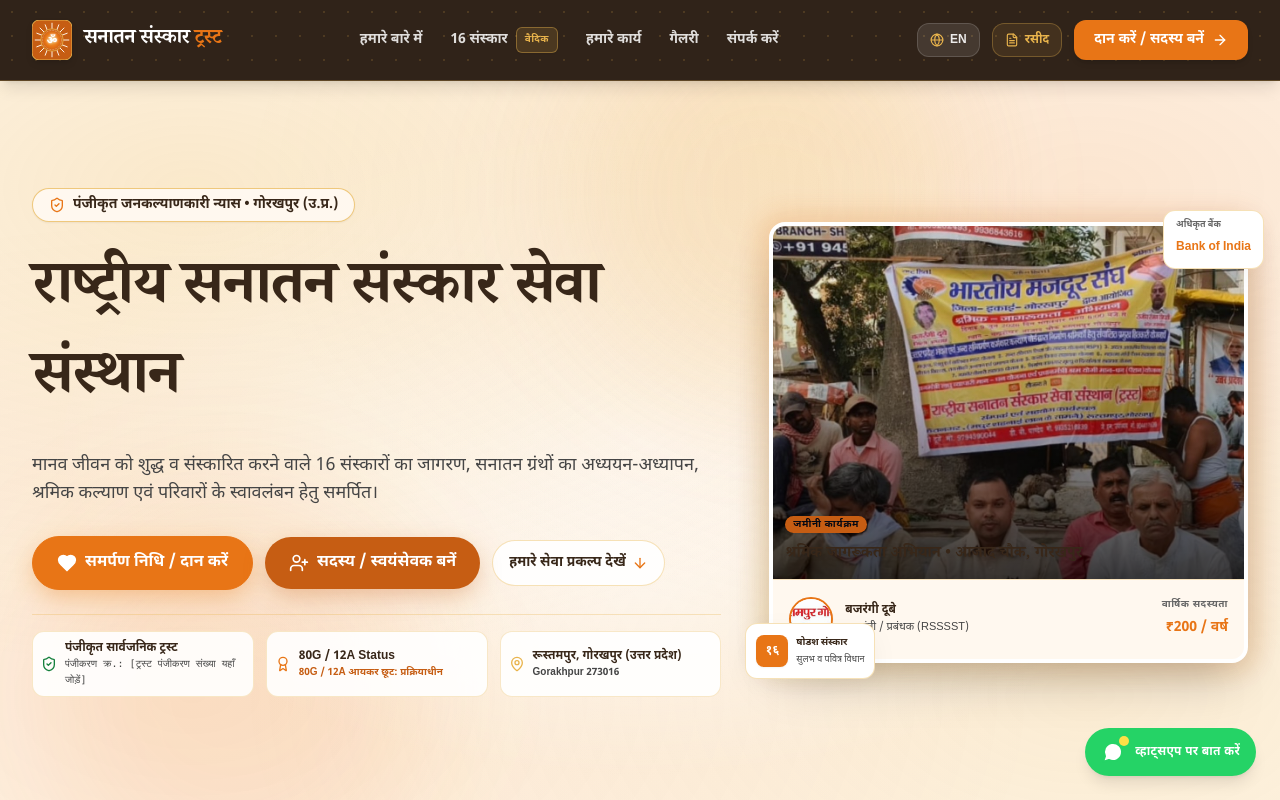
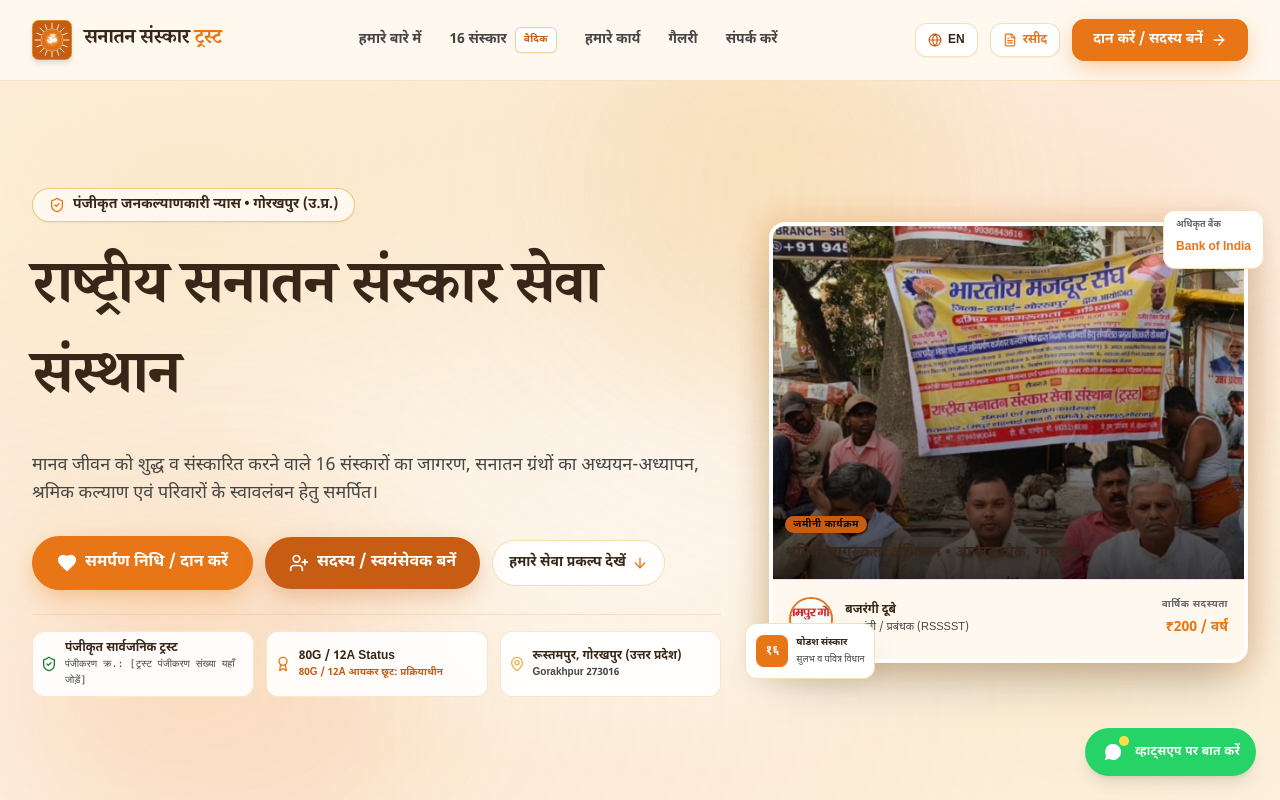
Before and after one commit to Kushalsingh1234/trust_web, a React (Vite) app: page / in a window 1280 px wide. Shown: the top 800 px of the page. Built offline with nearby package versions, Linux system fonts and the light colour scheme; a web font is replaced by a local one.

Commit message:
fix: match navbar color theme to warm ivory and deep brown

```diff
--- a/src/components/Navbar.jsx
+++ b/src/components/Navbar.jsx
@@ -5,7 +5,16 @@
 
 export const Navbar = ({ onOpenReceiptModal }) => {
   const { lang, toggleLanguage, t } = useLanguage();
+  const [isScrolled, setIsScrolled] = useState(false);
   const [mobileMenuOpen, setMobileMenuOpen] = useState(false);
+
+  useEffect(() => {
+    const handleScroll = () => {
+      setIsScrolled(window.scrollY > 20);
+    };
+    window.addEventListener('scroll', handleScroll);
+    return () => window.removeEventListener('scroll', handleScroll);
+  }, []);
 
   // Simplified, uncluttered core links matching the reference layout
   const navLinks = [
@@ -26,19 +35,19 @@
 
   return (
     <header
-      className="sticky top-0 z-50 w-full bg-[#302319] border-b border-[#E9B44C]/25 shadow-lg transition-all"
-      style={{
-        backgroundImage: 'radial-gradient(rgba(233, 180, 76, 0.16) 1px, transparent 1px)',
-        backgroundSize: '24px 24px'
-      }}
+      className={`sticky top-0 z-50 w-full transition-all duration-300 border-b border-[#E9B44C]/30 ${
+        isScrolled
+          ? 'bg-[#FFF8EF]/95 backdrop-blur-md shadow-md'
+          : 'bg-[#FFF8EF]'
+      }`}
     >
       <div className="max-w-7xl mx-auto px-4 sm:px-6 lg:px-8 h-16 sm:h-20 flex items-center justify-between gap-4">
 
-        {/* Brand Logo & Name (matching reference two-tone brand style) */}
+        {/* Brand Logo & Name (matching reference two-tone style in theme colors) */}
         <a href="#" className="flex items-center gap-2.5 sm:gap-3 group flex-shrink-0" aria-label="Home">
           <TrustLogo className="w-9 h-9 sm:w-10 sm:h-10" showText={false} lang={lang} />
           <div className="flex items-center">
-            <span className="font-extrabold text-white text-base sm:text-lg md:text-xl tracking-tight font-hindi-heading group-hover:text-primary transition-colors">
+            <span className="font-extrabold text-[#382719] text-base sm:text-lg md:text-xl tracking-tight font-hindi-heading group-hover:text-primary transition-colors">
               {lang === 'hi' ? 'सनातन संस्कार ' : 'Sanatan Sanskar '}
               <span className="text-primary font-black">
                 {lang === 'hi' ? 'ट्रस्ट' : 'Trust'}
@@ -47,17 +56,17 @@
           </div>
         </a>
 
-        {/* Center Navigation Links (Clean, Focused, Unwanted fields removed) */}
+        {/* Center Navigation Links (Clean, Focused, in theme colors) */}
         <nav className="hidden xl:flex items-center gap-7 2xl:gap-8" aria-label="Main Navigation">
           {navLinks.map((link) => (
             <a
               key={link.href}
               href={link.href}
-              className="text-sm font-semibold text-white/85 hover:text-white transition-colors flex items-center py-1 group/item"
+              className="text-sm font-bold text-[#454545] hover:text-primary transition-colors flex items-center py-1 group/item"
             >
               <span>{link.label}</span>
               {link.badge && (
-                <span className="px-2 py-0.5 rounded-md text-[10px] font-extrabold tracking-wider text-accent bg-accent/15 border border-accent/40 ml-2 uppercase shadow-sm group-hover/item:border-accent">
+                <span className="px-2 py-0.5 rounded-md text-[10px] font-extrabold tracking-wider text-secondary bg-white border border-[#E9B44C]/60 ml-2 uppercase shadow-sm group-hover/item:border-primary">
                   {link.badge}
                 </span>
               )}
@@ -71,10 +80,10 @@
           <button
             type="button"
             onClick={toggleLanguage}
-            className="flex items-center gap-1.5 px-3 py-2 rounded-xl text-xs font-bold text-white/90 hover:text-white bg-white/10 hover:bg-white/20 border border-white/15 transition-all active:scale-95"
+            className="flex items-center gap-1.5 px-3 py-2 rounded-xl text-xs font-bold text-[#382719] hover:text-primary bg-white hover:bg-[#FFF8EF] border border-[#E9B44C]/40 shadow-sm transition-all active:scale-95"
             aria-label={`Switch language to ${lang === 'en' ? 'Hindi' : 'English'}`}
           >
-            <Globe className="w-3.5 h-3.5 text-accent" />
+            <Globe className="w-3.5 h-3.5 text-secondary" />
             <span>{lang === 'en' ? 'हिंदी' : 'EN'}</span>
           </button>
 
@@ -82,17 +91,17 @@
           <button
             type="button"
             onClick={onOpenReceiptModal}
-            className="hidden sm:flex items-center gap-1.5 px-3 py-2 rounded-xl text-xs font-bold text-accent hover:text-white bg-accent/10 hover:bg-accent/20 border border-accent/30 transition-all active:scale-95"
+            className="hidden sm:flex items-center gap-1.5 px-3 py-2 rounded-xl text-xs font-bold text-primary hover:text-secondary bg-white hover:bg-[#FFF8EF] border border-[#E9B44C]/40 shadow-sm transition-all active:scale-95"
             title="Generate Official Digital Receipt"
           >
-            <FileText className="w-3.5 h-3.5 text-accent" />
+            <FileText className="w-3.5 h-3.5 text-primary" />
             <span>{lang === 'hi' ? 'रसीद' : 'Receipt'}</span>
           </button>
 
           {/* Saffron CTA Button with Arrow (Exact style from reference screenshot) */}
           <a
             href="#donate"
-            className="inline-flex items-center gap-2 px-4 py-2 sm:px-5 sm:py-2.5 rounded-xl bg-primary hover:bg-secondary text-white font-bold text-xs sm:text-sm shadow-md transition-all transform hover:-translate-y-0.5 active:translate-y-0 whitespace-nowrap group"
+            className="inline-flex items-center gap-2 px-4 py-2 sm:px-5 sm:py-2.5 rounded-xl bg-primary hover:bg-secondary text-white font-bold text-xs sm:text-sm shadow-saffron transition-all transform hover:-translate-y-0.5 active:translate-y-0 whitespace-nowrap group border border-primary"
           >
             <span>{t.nav.donate}</span>
             <ArrowRight className="w-4 h-4 transition-transform group-hover:translate-x-1" />
@@ -102,7 +111,7 @@
           <button
             type="button"
             onClick={() => setMobileMenuOpen(!mobileMenuOpen)}
-            className="xl:hidden p-2 rounded-xl text-white hover:bg-white/10 transition-colors focus:outline-none"
+            className="xl:hidden p-2 rounded-xl text-[#382719] hover:bg-white/60 transition-colors focus:outline-none"
             aria-label="Toggle menu"
             aria-expanded={mobileMenuOpen}
           >
@@ -114,18 +123,18 @@
 
       {/* Mobile Navigation Drawer */}
       {mobileMenuOpen && (
-        <div className="xl:hidden border-t border-[#E9B44C]/25 bg-[#302319] px-4 pt-3 pb-5 space-y-3 animate-in slide-in-from-top-2 duration-200">
+        <div className="xl:hidden border-t border-[#E9B44C]/25 bg-[#FFF8EF] px-4 pt-3 pb-5 space-y-3 animate-in slide-in-from-top-2 duration-200">
           <div className="flex flex-col space-y-1">
             {navLinks.map((link) => (
               <a
                 key={link.href}
                 href={link.href}
                 onClick={handleLinkClick}
-                className="px-3 py-2.5 text-sm font-bold text-white/90 hover:text-white hover:bg-white/10 rounded-xl transition-colors flex items-center justify-between"
+                className="px-3 py-2.5 text-sm font-bold text-[#454545] hover:text-primary hover:bg-white rounded-xl transition-colors flex items-center justify-between"
               >
                 <span>{link.label}</span>
                 {link.badge ? (
-                  <span className="px-2 py-0.5 rounded text-[10px] font-bold text-accent bg-accent/20 border border-accent/40">
+                  <span className="px-2 py-0.5 rounded text-[10px] font-bold text-secondary bg-white border border-[#E9B44C]/50">
                     {link.badge}
                   </span>
                 ) : (
@@ -135,14 +144,14 @@
             ))}
           </div>
 
-          <div className="pt-3 border-t border-white/10 flex flex-col gap-2.5">
+          <div className="pt-3 border-t border-[#E9B44C]/25 flex flex-col gap-2.5">
             <button
               type="button"
               onClick={() => {
                 setMobileMenuOpen(false);
                 onOpenReceiptModal();
               }}
-              className="w-full flex items-center justify-center gap-2 py-2.5 px-4 rounded-xl border border-accent/40 bg-accent/15 text-accent hover:text-white font-bold text-xs"
+              className="w-full flex items-center justify-center gap-2 py-2.5 px-4 rounded-xl border border-primary/40 bg-white text-primary hover:bg-primary hover:text-white font-bold text-xs shadow-sm transition-all"
             >
               <FileText className="w-4 h-4" />
               <span>{lang === 'hi' ? 'ऑनलाइन डिजिटल रसीद सृजन' : 'Generate Digital Receipt'}</span>
```
